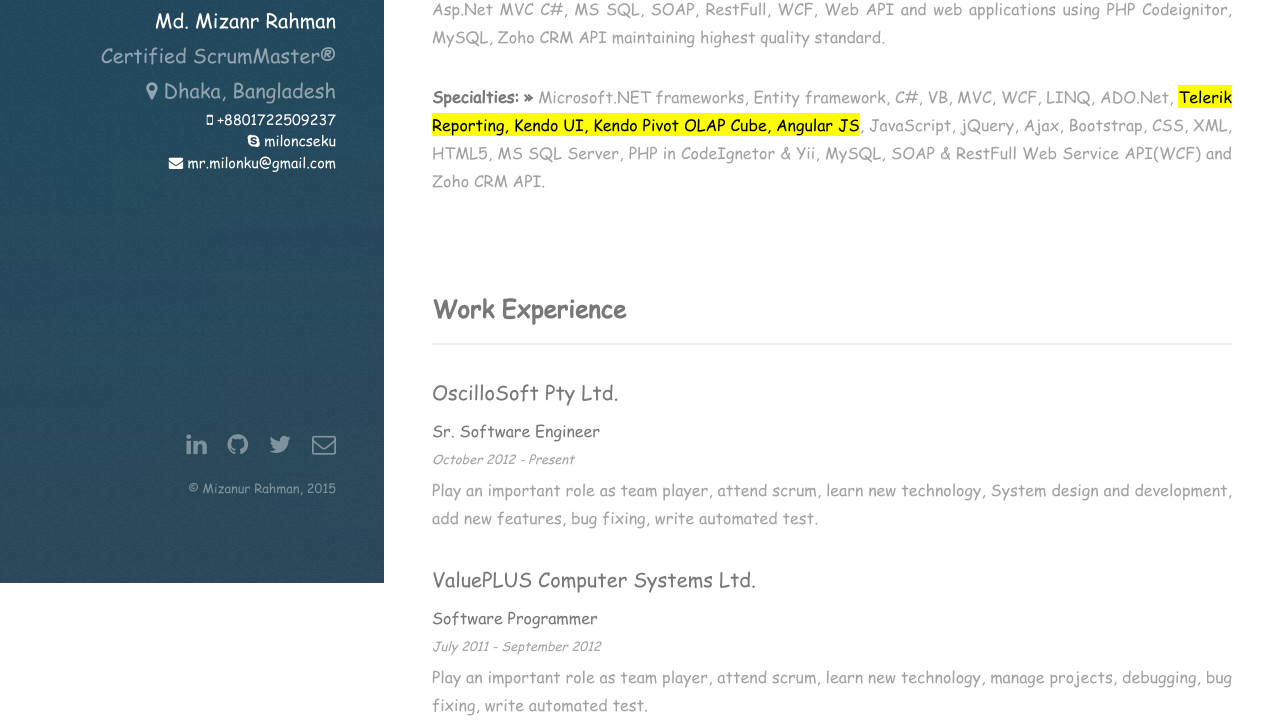
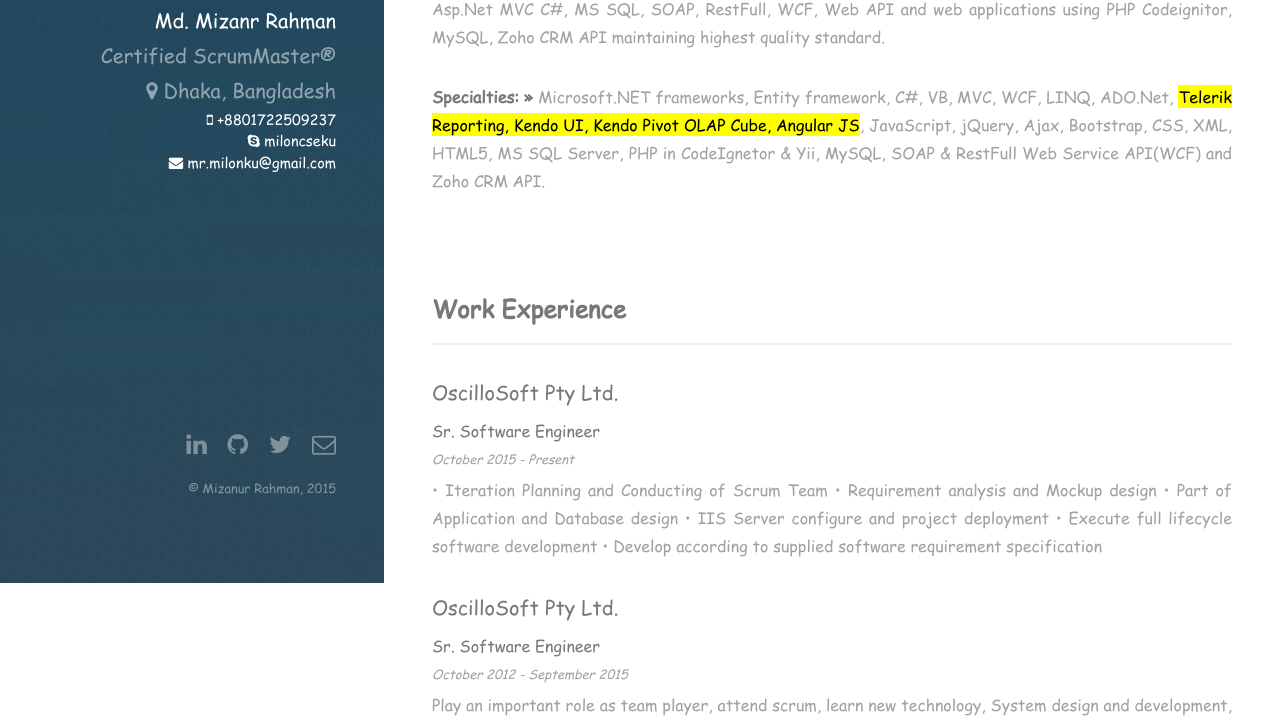
Before and after one commit to mmrmilon/mmrmilon.github.io, a plain HTML site: page index.html in a window 1280 px wide. Shown: the part 217-941 px from the top of the page. Drawn offline with Linux system fonts and the light colour scheme.

Commit message:
Update index.html

```diff
--- a/index.html
+++ b/index.html
@@ -59,7 +59,21 @@
 							<article>
 								<h3>OscilloSoft Pty Ltd.</h3>
 								<b>Sr. Software Engineer</b>
-								<p class="subDetails">October 2012 - Present</p>
+								<p class="subDetails">October 2015 - Present</p>
+								<p style="text-align:justify">
+									• Iteration Planning and Conducting of Scrum Team
+									• Requirement analysis and Mockup design
+									• Part of Application and Database design
+									• IIS Server configure and project deployment
+									• Execute full lifecycle software development
+									• Develop according to supplied software requirement specification
+								</p>
+							</article>
+
+							<article>
+								<h3>OscilloSoft Pty Ltd.</h3>
+								<b>Sr. Software Engineer</b>
+								<p class="subDetails">October 2012 - September 2015</p>
 								<p style="text-align:justify">Play an important role as team player, attend scrum, learn new technology, System design and development, add new features, bug fixing, write automated test.</p>
 							</article>
 
```
